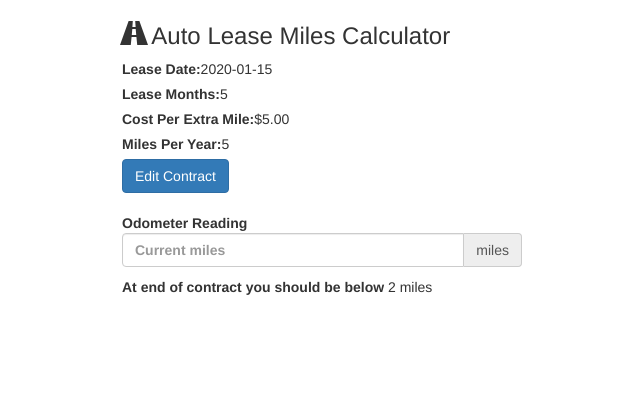
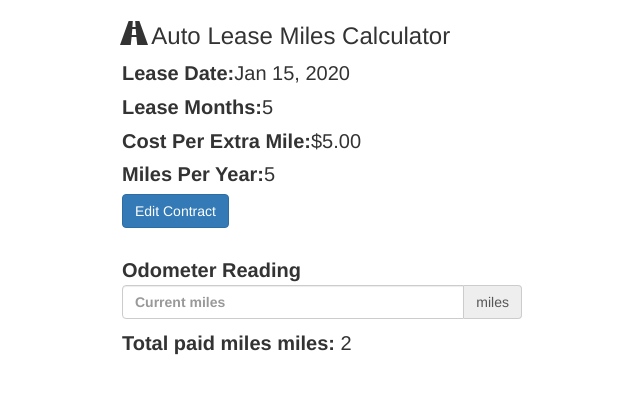
Before and after one commit to malexandrum/ng-lease-calculator, an Angular app: page / in a window 1280 px wide. Both pictures are taken after typing "2020-01-15", "5", "5", "5" into the empty fields and a click on the button "Save Contract". Shown: the top 394 px of the page, without its empty margins (318-958 px from the left). Built offline with nearby package versions, Linux system fonts and the light colour scheme.

Commit message:
changed font size

```diff
--- a/src/app/app.component.html
+++ b/src/app/app.component.html
@@ -5,18 +5,14 @@
   <form (change)="onChange()">
     <div id="contract-edit" *ngIf="editContractMode">
       <div class="form-group">
-        <label for="leaseDate">Lease Date
-
-      </label>
+        <label for="leaseDate">Lease Date</label>
         <div class="input-group">
           <input class="form-control" [(ngModel)]="leaseDateString" id="leaseDate" type="date" [ngModelOptions]="{standalone: true}"
             placeholder="mm/dd/yyyy" />
-          <span class="input-group-addon">mm/dd/yyyy</span>
         </div>
       </div>
       <div class="form-group">
-        <label for="leaseMonths">Lease Months
-      </label>
+        <label for="leaseMonths">Lease Months</label>
         <div class="input-group">
           <input class="form-control" id="leaseMonths" [(ngModel)]="leaseMonths" type="number" [ngModelOptions]="{standalone: true}"
             placeholder="Contract is for X months" /><span class="input-group-addon">months</span>
@@ -66,7 +62,7 @@
       <div>
         <label>Lease Date:
         </label>
-        <span>{{leaseDateString}}</span>
+        <span>{{leaseDateString | date:short}}</span>
       </div>
       <div>
         <label>Lease Months:
@@ -98,8 +94,8 @@
       </label>
       </div>
 
-      <div *ngIf="milesPerYear"><label>At end of contract you should be below&nbsp;</label><span class="">{{milesPerYear * leaseMonths / 12 | number: '1.0-0'}} miles</span></div>
-      <div *ngIf="estimatedMilesEnd"><label>Estimated at end of contract: </label><span class=""> {{estimatedMilesEnd | number: '1.0-0'}} miles</span></div>
+      <div *ngIf="milesPerYear"><label>Total paid miles miles:&nbsp;</label><span class="">{{milesPerYear * leaseMonths / 12 | number: '1.0-0'}}</span></div>
+      <div *ngIf="estimatedMilesEnd"><label>Estimated miles at end of contract: </label><span class=""> {{estimatedMilesEnd | number: '1.0-0'}}</span></div>
       <div *ngIf="estimatedExtraPayment > 0"><label>Extra payment estimated: </label><span> {{estimatedExtraPayment | currency:'USD':'$':'1.0-0' }}</span></div>
       <div *ngIf="percentage"><label>Percentage: </label><span class=""> {{percentage | percent:'1.0-0'}}</span></div>
       <div *ngIf="milesPerDay"><label>Average miles daily: </label><span class=""> {{milesPerDay | number:'1.0-0'}}</span></div>
--- a/src/index.html
+++ b/src/index.html
@@ -13,5 +13,16 @@
 
 <body>
   <app-root>Loading...</app-root>
+
+  <script>
+    (function(i,s,o,g,r,a,m){i['GoogleAnalyticsObject']=r;i[r]=i[r]||function(){
+    (i[r].q=i[r].q||[]).push(arguments)},i[r].l=1*new Date();a=s.createElement(o),
+    m=s.getElementsByTagName(o)[0];a.async=1;a.src=g;m.parentNode.insertBefore(a,m)
+    })(window,document,'script','https://www.google-analytics.com/analytics.js','ga');
+
+    ga('create', 'UA-91441141-1', 'auto');
+    ga('send', 'pageview');
+
+  </script>
 </body>
 </html>
--- a/src/styles.css
+++ b/src/styles.css
@@ -1 +1,5 @@
 /* You can add global styles to this file, and also import other style files */
+
+body {
+    font-size: 20px;
+}
```
Also changed, not shown: 10 other files (tests, documents, lock files or other folders).
